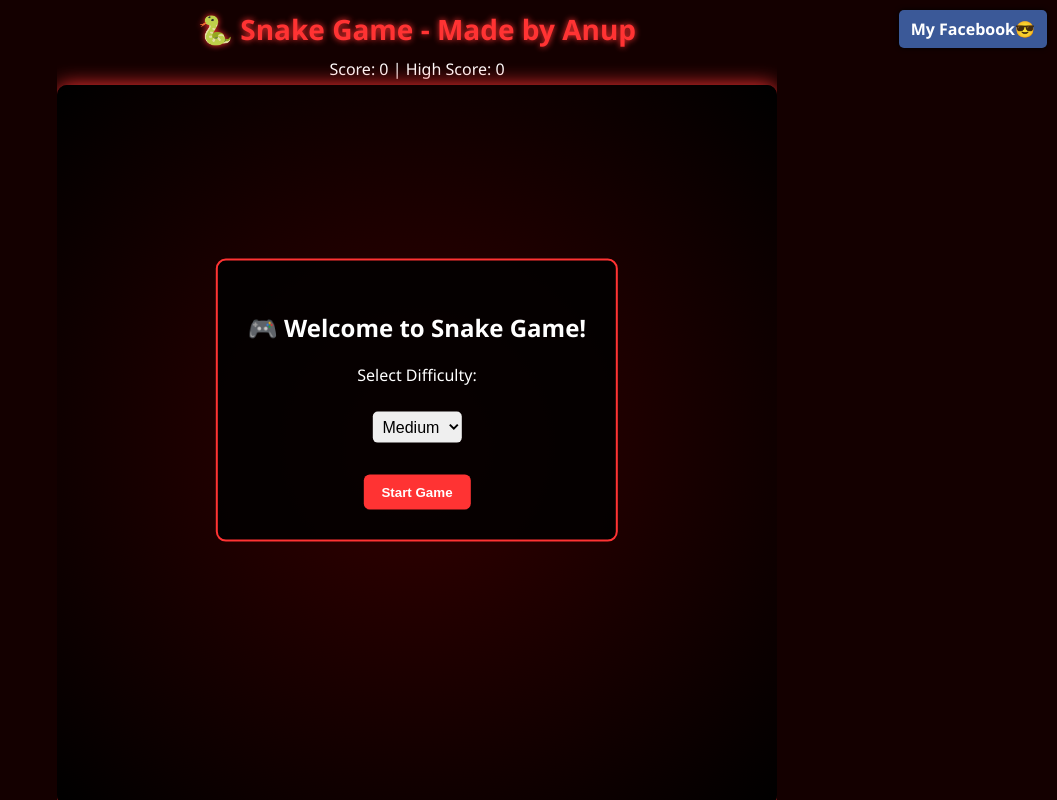
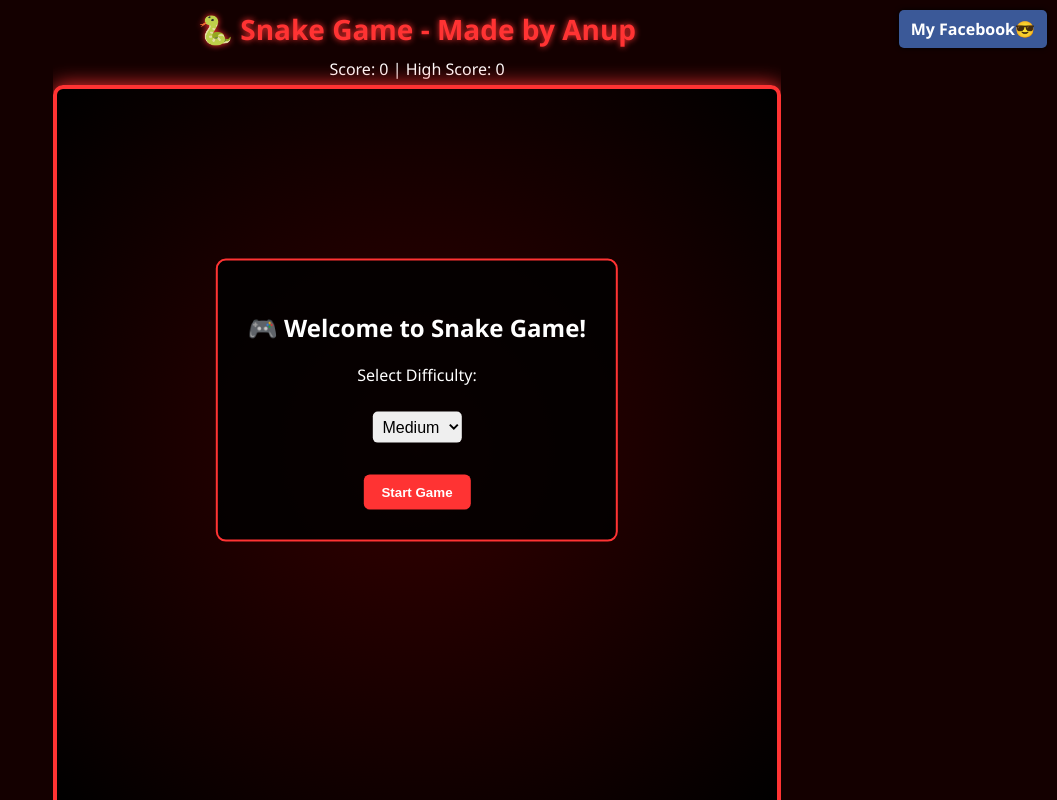
Before and after one commit to AnupX-code/AnupOP, a plain HTML site: page index.html in a window 1280 px wide. Shown: the whole page, without its empty margins (223-1280 px from the left). Drawn offline with Linux system fonts and the light colour scheme.

Commit message:
Update index.html

```diff
--- a/index.html
+++ b/index.html
@@ -35,6 +35,7 @@
       box-shadow: 0 0 20px #ff3333;
       border-radius: 10px;
       touch-action: none;
+      border: 4px solid #ff3333; /* 🔴 Visible game boundary */
     }
 
     #overlay, #startScreen {
@@ -96,7 +97,6 @@
   <div id="scoreDisplay">Score: 0 | High Score: 0</div>
   <canvas id="game" width="400" height="400"></canvas>
 
-  <!-- Start screen -->
   <div id="startScreen">
     <h2>🎮 Welcome to Snake Game!</h2>
     <p>Select Difficulty:</p>
@@ -109,7 +109,6 @@
     <button onclick="startGame()">Start Game</button>
   </div>
 
-  <!-- Game Over overlay -->
   <div id="overlay">
     <h2>Game Over</h2>
     <p id="finalScore"></p>
```
